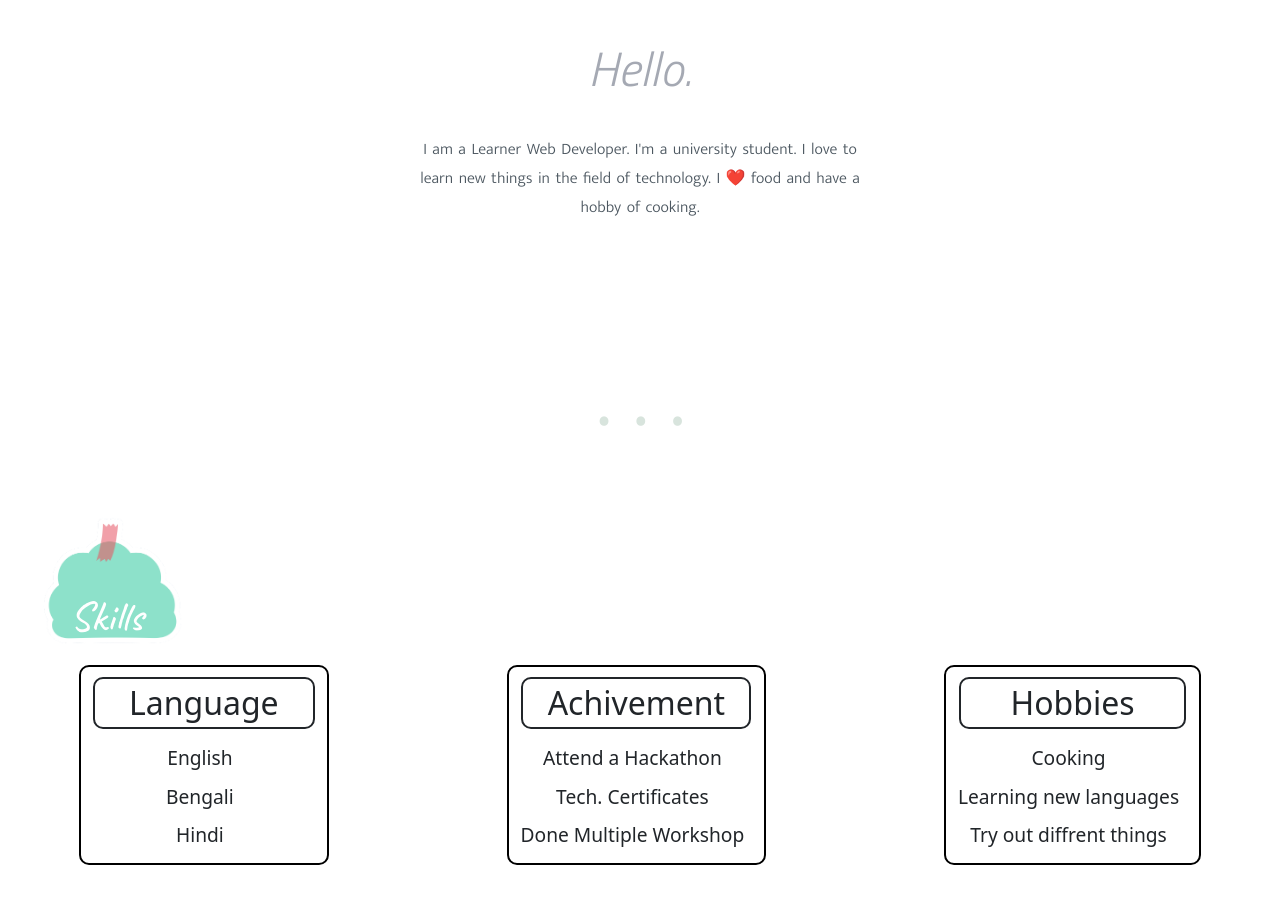
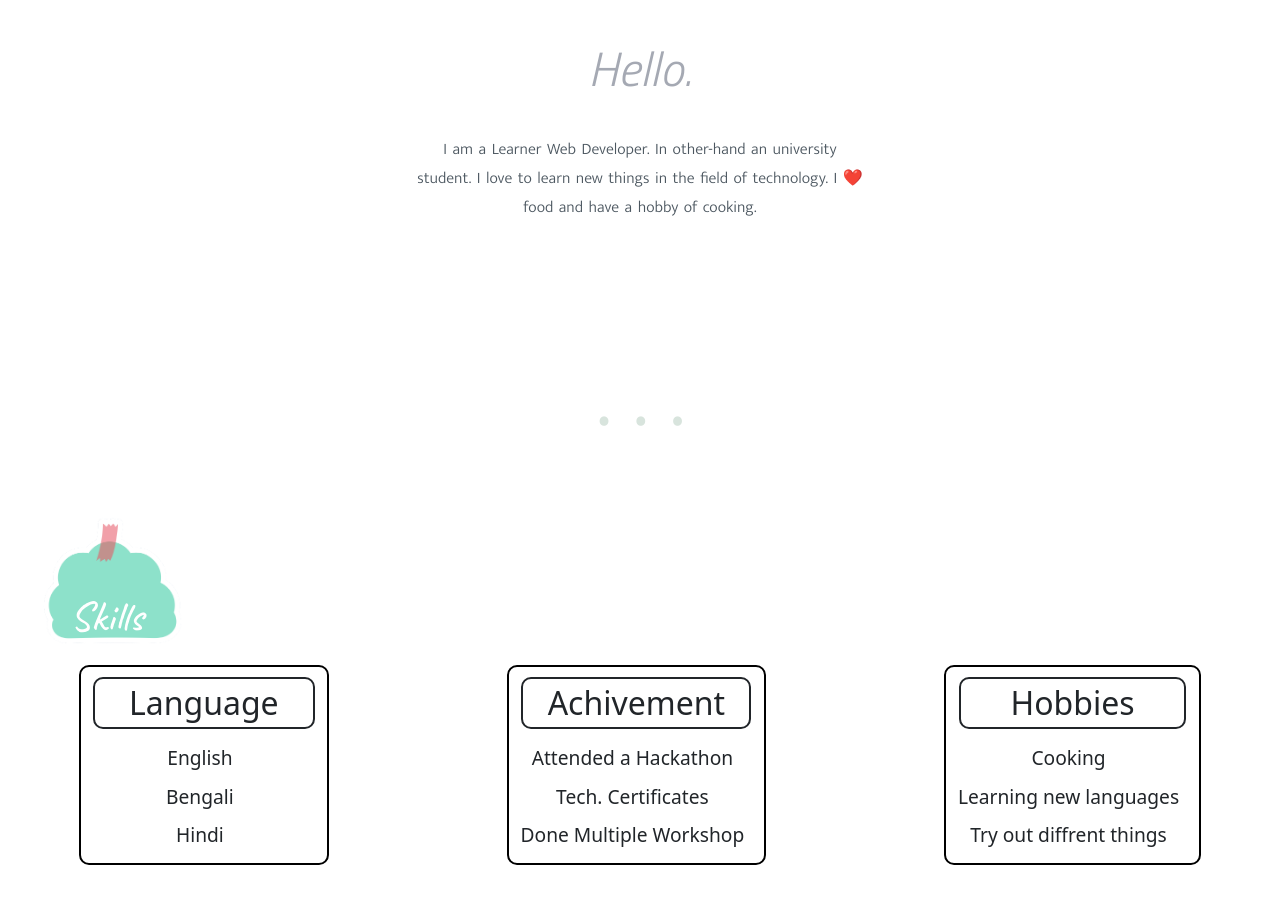
Before and after one commit to Alex007rup/html-css-personalized-website, a plain HTML site: page index.html in a window 1280 px wide. Shown: the part 1120-2024 px from the top of the page. Drawn offline with nearby package versions, Linux system fonts and the light colour scheme.

Commit message:
index.html

```diff
--- a/index.html
+++ b/index.html
@@ -39,7 +39,7 @@
             <div class="center-heading-1">
                 <h2 class="hello-mess">Hello.</h2>
                 <p>
-                    I am a Learner Web Developer. I'm a university student. I love to
+                    I am a Learner Web Developer. In other-hand an university student. I love to
                     learn new things in the field of technology. I ❤️ food and have a
                     hobby of cooking.
                 </p>
@@ -63,7 +63,7 @@
             <div class="achivement">
                 <h2>Achivement</h2>
                 <ul>
-                    <li>Attend a Hackathon</li>
+                    <li>Attended a Hackathon</li>
                     <li>Tech. Certificates</li>
                     <li>Done Multiple Workshop</li>
                 </ul>
```
